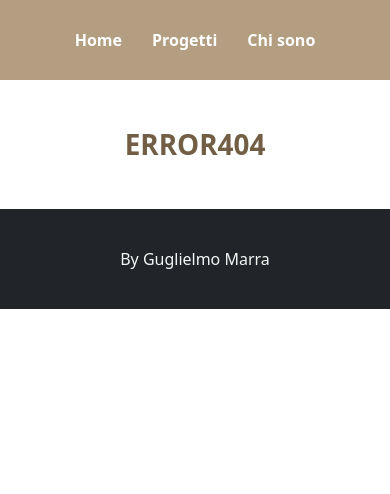
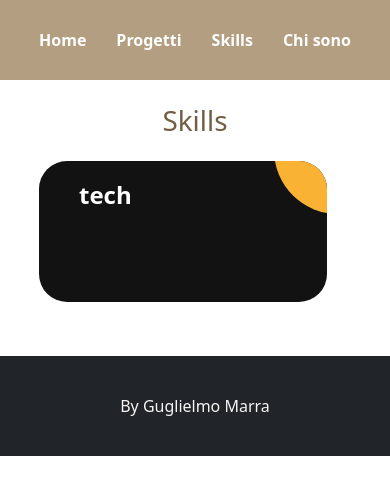
Before and after one commit to marraguglielmo/vite-boolfolio, a Vue app: page /competenze in a window 390 px wide. Shown: the top 494 px of the page. Built offline with nearby package versions, Linux system fonts and the light colour scheme.

Commit message:
[add] skills page

```diff
--- a/src/components/Header.vue
+++ b/src/components/Header.vue
@@ -12,6 +12,7 @@
                 <ul>
                     <li><router-link :to="{name: 'home'}">Home</router-link></li>
                     <li><router-link :to="{name: 'projects'}">Progetti</router-link></li>
+                    <li><router-link :to="{name: 'skills'}">Skills</router-link></li>
                     <li><router-link :to="{name: 'about'}">Chi sono</router-link></li>
                 </ul>
             </div>
--- /dev/null
+++ b/src/pages/ProjectDetail.vue
@@ -0,0 +1,37 @@
+<script>
+import axios from 'axios';
+import { store } from '../data/store';
+
+    export default {
+        name: 'ProjectDetail',
+
+        methods:{
+            getApi(){
+                // console.log(this.$route.params.slug);
+                const slug = this.$route.params.slug;
+                axios.get(store.apiUrl + 'post-by-slug' + slug)
+                    .then(result =>{
+                        console.log(result.data);
+                    })
+                    .catch(error =>{
+                        console.log(error.message);
+                    })
+            }
+        },
+
+        mounted(){
+            this.getApi();
+        }
+    }
+</script>
+
+<template>
+    <div>
+        <h1>Dettaglio progetto</h1>
+        <p>Lorem ipsum dolor sit amet consectetur adipisicing elit. Ipsum quidem placeat enim aliquid molestiae a rerum quibusdam excepturi, minus illo atque doloribus voluptates blanditiis nam optio eius mollitia unde natus!</p>
+    </div>
+</template>
+
+<style lang="scss" scoped>
+
+</style>
--- a/src/pages/Projects.vue
+++ b/src/pages/Projects.vue
@@ -56,7 +56,7 @@ import Loader from '../components/partials/Loader.vue'
             <div class="row row-cols-3">
                 <div v-for="project in projects" :key="project.id" class="col">
                     <!-- card -->
-                    <div class="card">
+                    <router-link :to="{name: 'projectDetail', params:{slug: project.slug}}" class="card">
                         <div class="content">
                             <div class="d-flex align-items-center">
                                 <!-- svg -->
@@ -78,7 +78,7 @@ import Loader from '../components/partials/Loader.vue'
                             {{ project.type.title }}
                             </p>
                         </div>
-                    </div>
+                    </router-link>
                 </div>
             </div>
 
@@ -103,6 +103,9 @@ h3{
     padding: 40px 30px;
 }
 
+a{
+    text-decoration: none;
+}
 
 .card {
     position: relative;
--- /dev/null
+++ b/src/pages/Skills.vue
@@ -0,0 +1,144 @@
+<script>
+import axios from 'axios';
+import { store } from '../data/store';
+    export default {
+    }
+</script>
+
+<template>
+    <div>
+        <h1>Skills</h1>
+
+        <div class="container row">
+            <div class="col">
+                <div class="ag-courses_item">
+                    <a href="#" class="ag-courses-item_link">
+                        <div class="ag-courses-item_bg"></div>
+
+                        <div class="ag-courses-item_title">
+                            tech
+                        </div>
+                    </a>
+                </div>
+            </div>
+        </div>
+
+    </div>
+</template>
+
+<style lang="scss" scoped>
+@use '../assets/scss/partials/variables' as *;
+
+.ag-courses_item {
+    -ms-flex-preferred-size: calc(33.33333% - 30px);
+    flex-basis: calc(33.33333% - 30px);
+    // width: ;
+    margin: 0 15px 30px;
+
+    overflow: hidden;
+
+    border-radius: 28px;
+    a{
+        text-decoration: none;
+    }
+}
+.ag-courses-item_link {
+    display: block;
+    padding: 30px 20px;
+    background-color: #121212;
+
+    overflow: hidden;
+
+    position: relative;
+}
+.ag-courses-item_link:hover,
+.ag-courses-item_link:hover .ag-courses-item_date {
+    text-decoration: none;
+    color: #FFF;
+}
+.ag-courses-item_link:hover .ag-courses-item_bg {
+    -webkit-transform: scale(10);
+    -ms-transform: scale(10);
+    transform: scale(10);
+}
+.ag-courses-item_title {
+    min-height: 87px;
+    margin: 0 0 25px;
+
+    overflow: hidden;
+
+    font-weight: bold;
+    font-size: 30px;
+    color: #FFF;
+
+    z-index: 2;
+    position: relative;
+}
+.ag-courses-item_bg {
+    height: 128px;
+    width: 128px;
+    background-color: #f9b234;
+
+    z-index: 1;
+    position: absolute;
+    top: -75px;
+    right: -75px;
+
+    border-radius: 50%;
+
+    -webkit-transition: all .5s ease;
+    -o-transition: all .5s ease;
+    transition: all .5s ease;
+}
+.ag-courses_item:nth-child(2n) .ag-courses-item_bg {
+    background-color: #3ecd5e;
+}
+.ag-courses_item:nth-child(3n) .ag-courses-item_bg {
+    background-color: #e44002;
+}
+.ag-courses_item:nth-child(4n) .ag-courses-item_bg {
+    background-color: #952aff;
+}
+.ag-courses_item:nth-child(5n) .ag-courses-item_bg {
+    background-color: #cd3e94;
+}
+.ag-courses_item:nth-child(6n) .ag-courses-item_bg {
+    background-color: #4c49ea;
+}
+
+
+
+@media only screen and (max-width: 979px) {
+    .ag-courses_item {
+    -ms-flex-preferred-size: calc(50% - 30px);
+    flex-basis: calc(50% - 30px);
+    }
+    .ag-courses-item_title {
+    font-size: 24px;
+    }
+}
+
+@media only screen and (max-width: 767px) {
+    .ag-format-container {
+    width: 96%;
+    }
+
+}
+@media only screen and (max-width: 639px) {
+    .ag-courses_item {
+    -ms-flex-preferred-size: 100%;
+    flex-basis: 100%;
+    }
+    .ag-courses-item_title {
+    min-height: 72px;
+    line-height: 1;
+
+    font-size: 24px;
+    }
+    .ag-courses-item_link {
+    padding: 22px 40px;
+    }
+}
+
+
+</style>
--- a/src/router.js
+++ b/src/router.js
@@ -2,6 +2,8 @@ import { createRouter, createWebHistory } from 'vue-router';
 import Home from './pages/Home.vue';
 import Projects from './pages/Projects.vue';
 import About from './pages/About.vue';
+import Skills from './pages/Skills.vue';
+import ProjectDetail from './pages/ProjectDetail.vue';
 import Error404 from './pages/Error404.vue';
 
 const router = createRouter({
@@ -23,6 +25,16 @@ const router = createRouter({
             component: About
         },
         {
+            path: '/competenze',
+            name: 'skills',
+            component: Skills
+        },
+        {
+            path: '/dettaglio-progetto/:slug',
+            name: 'projectDetail',
+            component: ProjectDetail
+        },
+        {
             path: '/:patchMatch(.*)*',
             name: 'error',
             component: Error404
```
